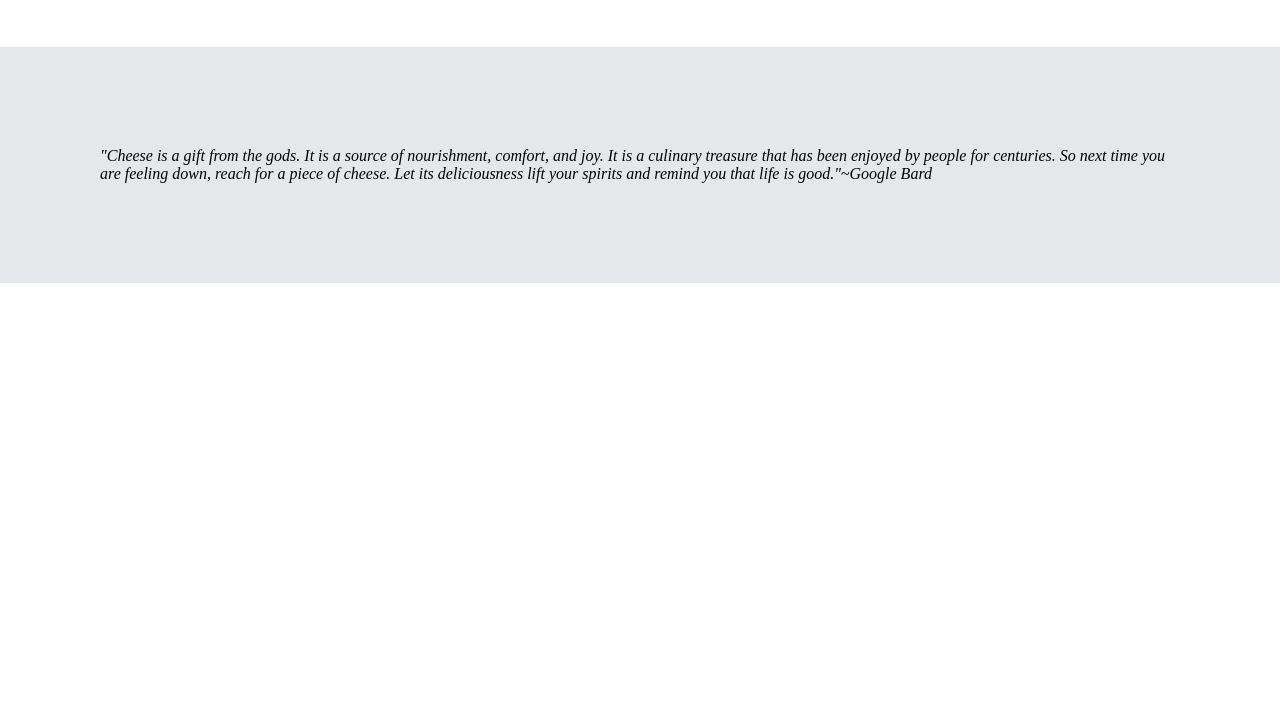
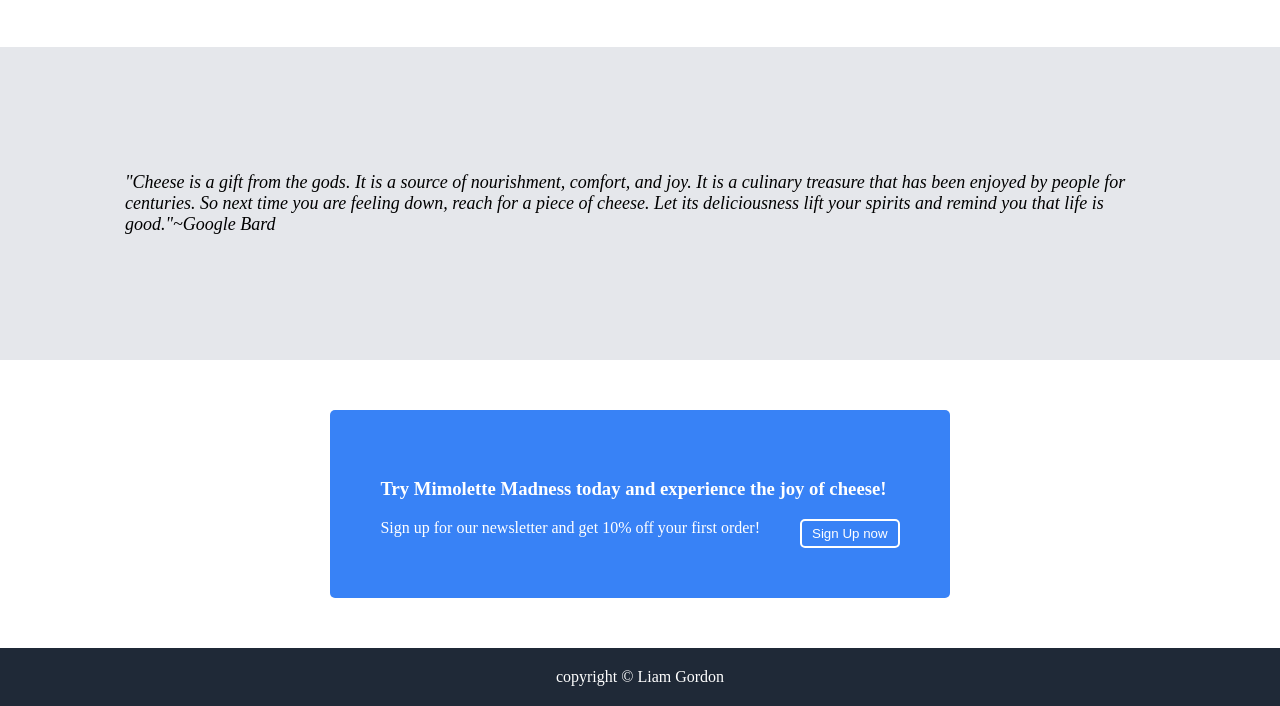
Before and after one commit to Liam-Gordon-11/Landing_page_odin_project, a plain HTML site: page index.html in a window 1280 px wide. Shown: the part 790-1496 px from the top of the page. Before the commit the page ends 1073 px from the top, so only its background shows below. Drawn offline with Linux system fonts and the light colour scheme.

Commit message:
Sealed signed and completed. Time : 01:57 am Date : 19/05/2023. My first website.

```diff
--- a/index.html
+++ b/index.html
@@ -28,7 +28,7 @@
                 surprise and delight. At Mimolette Madness, we're more than a cheese shop; we're a destination where cheese
                 enthusiasts explore, experiment, and indulge. Join us on a wild journey through the enchanting world of Mimolette
                 and unleash your cheese-loving spirit!
-                <button class="button">Buy Now!</button>
+                <button id="buy-now">Buy Now!</button>
             </div>
                 <div><img id="img-1" src="images/Mimolette.jpg"></div>
             </div>
@@ -58,5 +58,17 @@
         "Cheese is a gift from the gods. It is a source of nourishment, comfort, and joy. It is a culinary treasure that has been enjoyed by people
         for centuries. So next time you are feeling down, reach for a piece of cheese. Let its deliciousness lift your spirits and remind you that life is good."~Google Bard
     </div>
+    <div class="last-quater">
+        <div class="action-box">
+                <h3>Try Mimolette Madness today and experience the joy of cheese!</h3>
+            <div class="sign-up-box">
+                Sign up for our newsletter and get 10% off your first order!
+                <button id="sign-up-now">Sign Up now</button>
+            </div>
+        </div>
+    </div>
+    <div class="footer">
+        copyright &#169 Liam Gordon
+    </div>
 </body>
 </html>
--- a/styles/styles.css
+++ b/styles/styles.css
@@ -17,7 +17,7 @@ font-weight: 900;
 font-size: large;
 
 }
-.button{
+#buy-now{
     text-align: center;
     background-color: #5c7394;
     border: none;
@@ -83,8 +83,9 @@ padding: 8px;
 
 .third-quater{
     font-style: italic;
+    font-size: large;
     background-color: #e5e7eb;
-    padding: 100px;
+    padding: 125px;
 
 }
 
@@ -93,7 +94,41 @@ padding: 8px;
     flex-direction: column;
     width: min-content;
     font-size: small;
+}
+.last-quater{
+    display:flex;
+    padding: 20px;
+    align-content: center;
+    justify-content: center;
+    color: white;
+}
+.action-box{
+    padding: 50px;
+    background-color: #3882f6;
+    border-radius: 5px;
+    margin: 30px auto;
+}
 
-
+.sign-up-box{
+    display: flex;
+    gap: 40px;
 
 }
+
+#sign-up-now{
+    border: 2px solid white;
+    background-color: #3882f6;
+    color: white;
+    border-radius: 5px;
+    width: fit-content;
+    padding: 5px 10px;
+}
+
+.footer{
+    display: flex;
+    text-align: center;
+    justify-content: center;
+    background-color: #1f2937;
+    color: #ffffff;
+    padding: 20px;
+}
```
